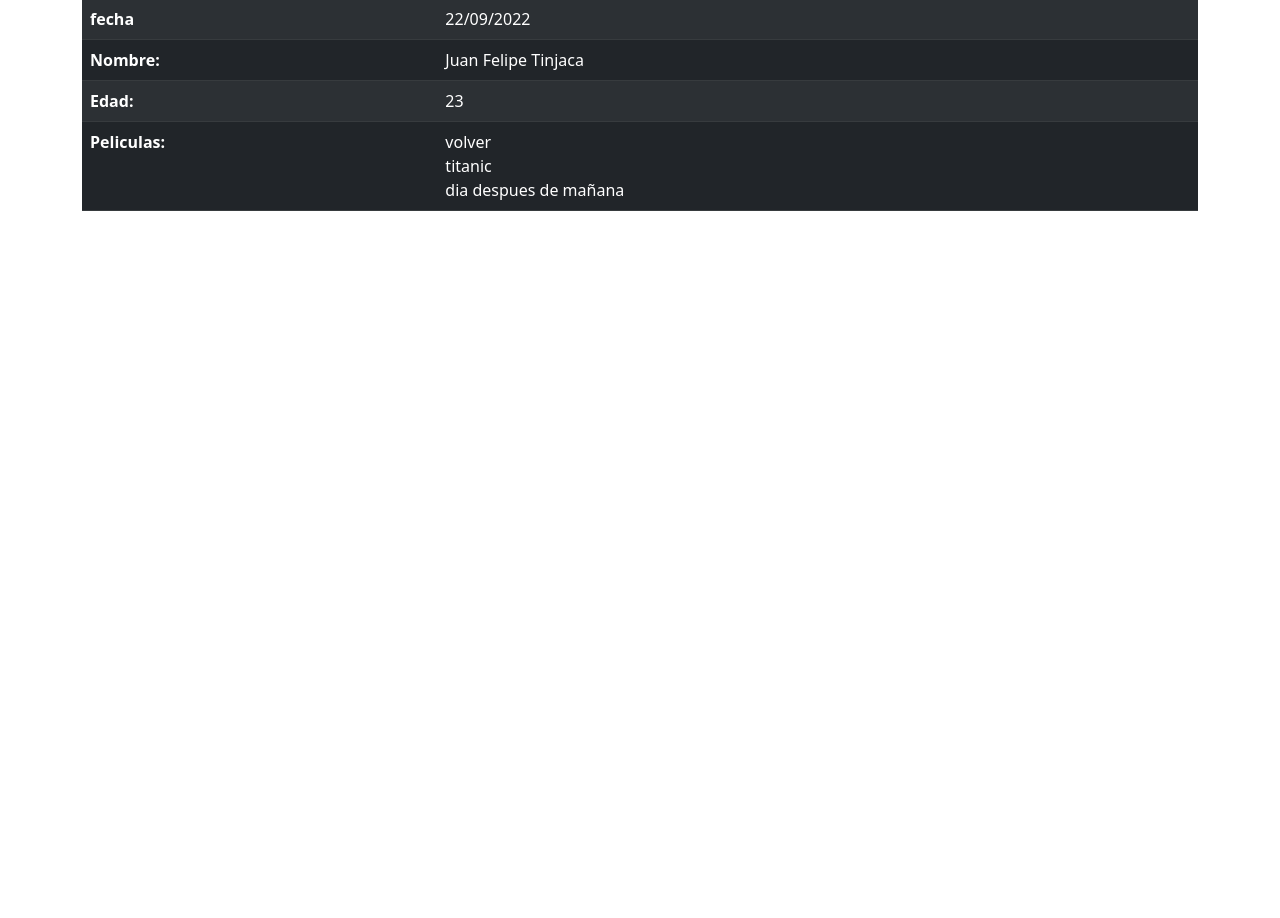
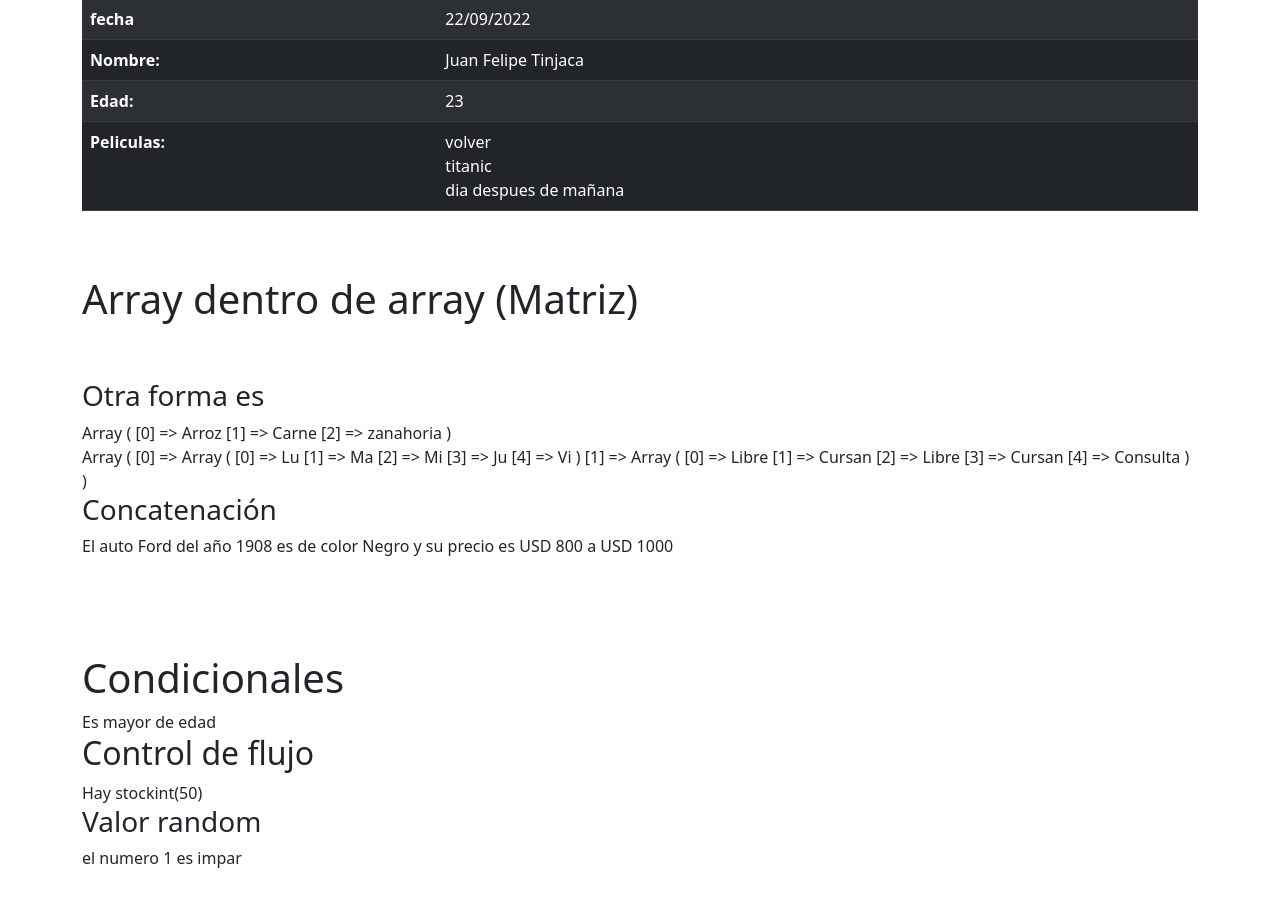
Before and after one commit to felipeutima/curso-php, a PHP site: page /prueba.php in a window 1280 px wide. Shown: the part 105-1023 px from the top of the page. Before the commit the page ends 316 px from the top, so only its background shows below. Run offline with PHP 8.4, Linux system fonts and the light colour scheme.

Commit message:
avance curso

```diff
--- a/prueba.php
+++ b/prueba.php
@@ -2,6 +2,11 @@
 <html lang="en">
 
 <?php
+
+ini_set('display_errors', 1);
+ini_set('display_startup_errors', 1);
+error_reporting(E_ALL);
+
 
 $fecha = date("d/m/Y");
 $nombre = 'Juan Felipe Tinjaca';
@@ -13,8 +18,12 @@
 $peliculas[2] = 'dia despues de mañana';
 $peliculas[]= 'otrooo';
 
+// comentario  php //
+?>
 
-?>
+
+
+
 
 <head>
     <meta charset="UTF-8">
@@ -65,6 +74,115 @@
         </div>
         </div>
     </div>
+<div class="container">
+    <div class="row">
+    <h1> Array dentro de array (Matriz)</h1>
+    </div>
+
+</div>
+
+    <div class="container">
+        <div class="row">
+            <div class="col-12 py-5 text-align-center">
+
+            <h3>Otra forma es </h3>
+            <?php
+                $aLista=["Arroz", "Carne", "zanahoria"];
+
+                print_r($aLista);
+                ?>
+                <br>
+            <?php
+                $aAgenda = [["Lu", "Ma", "Mi", "Ju", "Vi"],["Libre", "Cursan", "Libre", "Cursan", "Consulta"]];
+
+
+                print_r($aAgenda);
+                ?>
+                <br>
+
+            <h3>Concatenación</h3>
+            <?php
+               $aAuto = array();
+               $aAuto["color"] = array("Negro", "Verde");
+               $aAuto["marca"] = "Ford";
+               $aAuto["anio"] = 1908;
+               $aAuto["precio"] = "USD 800 a USD 1000";
+
+               echo "El auto " . $aAuto["marca"] . " del año " . $aAuto["anio"] . " es de color " . $aAuto["color"][0] . " y su precio es " . $aAuto["precio"];
+                ?>
+
+
+
+
+
+
+
+
+
+
+        </div>
+        </div>
+    </div>
+</div>
+
+    <div class="container">
+        <div class="row">
+            <div class="col-12 py-5 text-align-center">
+
+            <h1>Condicionales</h1>
+            <?php
+              $edad>=18;
+              if ($edad>=18) {
+
+                echo "Es mayor de edad";
+              }
+              else{
+                echo "es menor de edad";
+
+              }
+                ?>
+            <h2>Control de flujo
+            </h2>
+            <?php
+                $stock = 50;
+                $cantidad = '50';
+                if($stock == $cantidad){
+                    echo 'Hay stock';
+                }
+                $stock = 50; // I   nteger
+                $cantidad = '“50”'; // String
+                if($stock === $cantidad){
+                    echo 'Hay stock';
+                }
+                var_dump($stock) //para saber el tipo de variable
+                ?>
+            <h3>Valor random</h3>
+            <?php
+
+
+            $valor=rand(1,5);
+
+
+            if ($valor%2==1){
+                echo 'el numero '.$valor. " es impar";
+            }
+            else {
+                echo 'El numero ' .$valor . " es par";
+
+            }
+            ?>
+
+
+
+
+
+
+
+
+
+        </div>
+        </div>
+    </div>
 
 
 </body>
```
